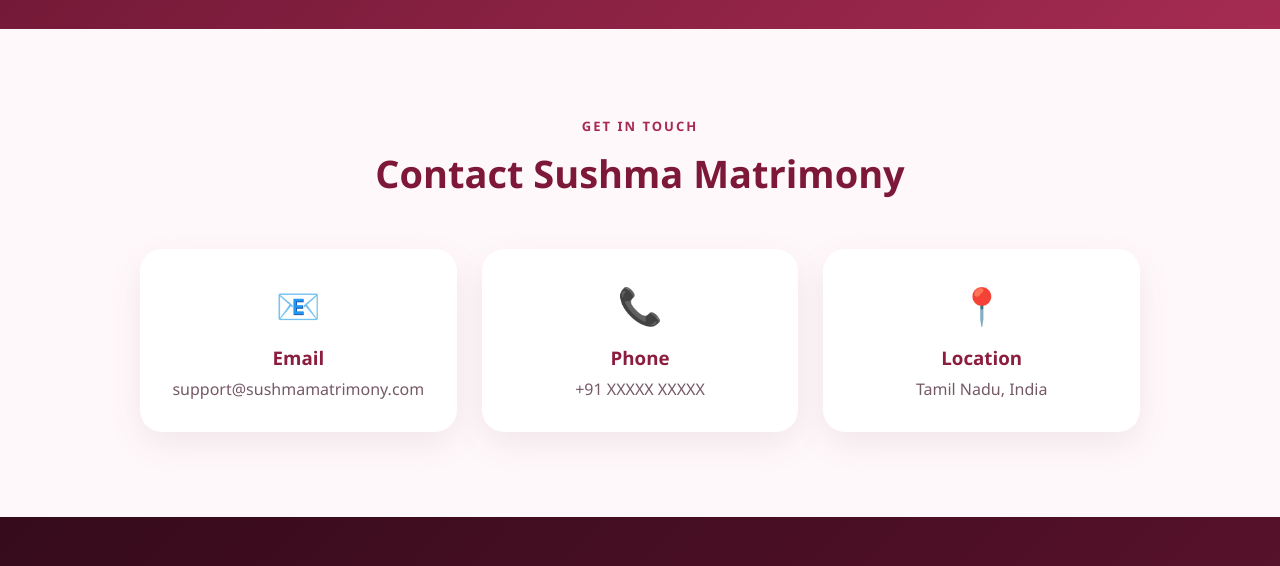
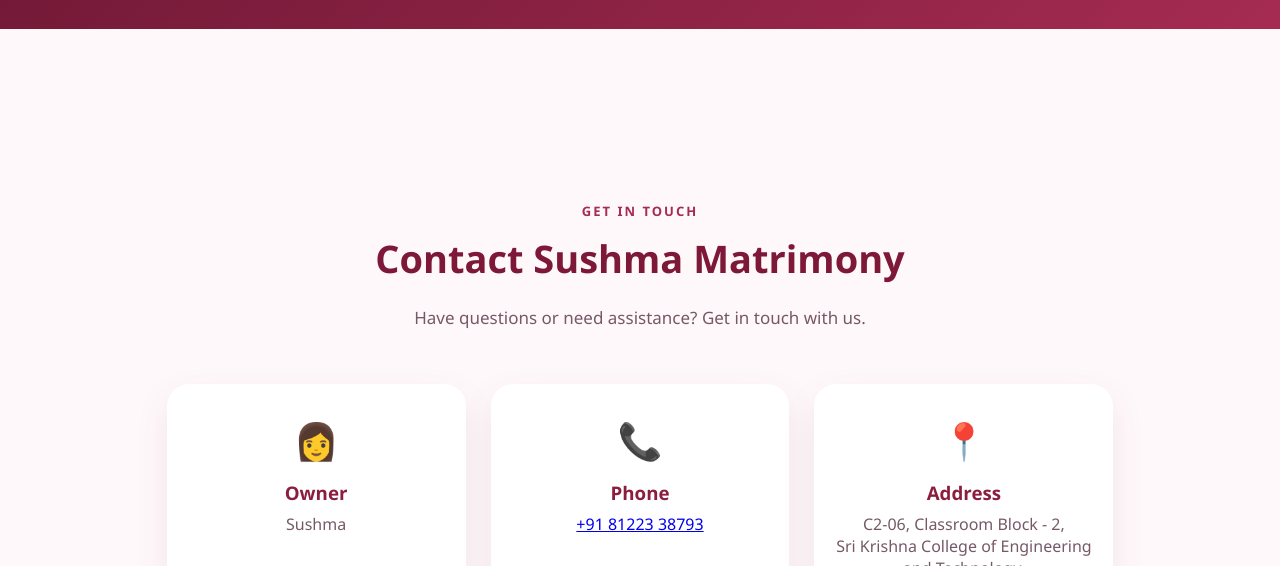
Before and after one commit to sushmagovindharaj7/Sushma-Matrimony, a plain HTML site: page index.html in a window 1280 px wide. Shown: the part 2830-3396 px from the top of the page. Drawn offline with Linux system fonts and the light colour scheme.

Commit message:
Update index.html

```diff
--- a/index.html
+++ b/index.html
@@ -460,44 +460,44 @@
 <section class="contact" id="contact">
 
 
+    <section class="contact" id="contact">
+
     <div class="section-heading">
 
         <span class="small-title">
             GET IN TOUCH
         </span>
 
-
         <h2>
             Contact Sushma Matrimony
         </h2>
 
+        <p>
+            Have questions or need assistance?
+            Get in touch with us.
+        </p>
+
     </div>
-
-
 
     <div class="contact-container">
 
-
-        <!-- EMAIL -->
+        <!-- OWNER -->
 
         <div class="contact-card">
 
             <div class="contact-icon">
-                📧
+                👩
             </div>
 
-
             <h3>
-                Email
+                Owner
             </h3>
 
-
             <p>
-                support@sushmamatrimony.com
+                Sushma
             </p>
 
         </div>
-
 
 
         <!-- PHONE -->
@@ -508,21 +508,20 @@
                 📞
             </div>
 
-
             <h3>
                 Phone
             </h3>
 
-
             <p>
-                +91 XXXXX XXXXX
+                <a href="tel:8122338793">
+                    +91 81223 38793
+                </a>
             </p>
 
         </div>
 
 
-
-        <!-- LOCATION -->
+        <!-- ADDRESS -->
 
         <div class="contact-card">
 
@@ -530,21 +529,22 @@
                 📍
             </div>
 
-
             <h3>
-                Location
+                Address
             </h3>
 
-
             <p>
-                Tamil Nadu, India
+                C2-06, Classroom Block - 2,<br>
+                Sri Krishna College of Engineering
+                and Technology,<br>
+                Kuniyamuthur, Coimbatore
             </p>
 
         </div>
 
-
     </div>
 
+    </section>
 </section>
 
 
```
